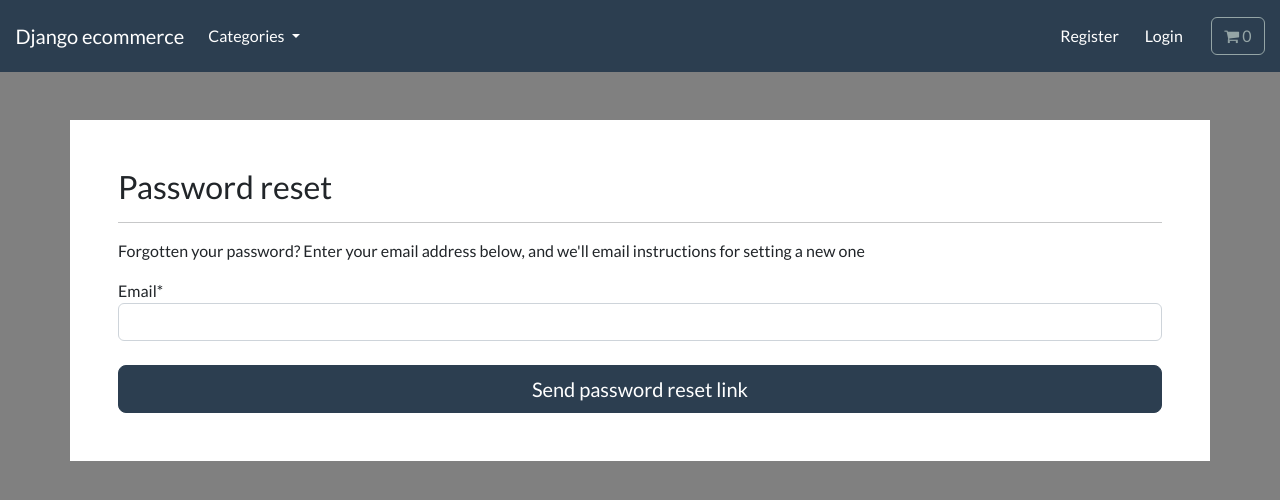
After one commit to trieuconcrete/ecommerce, a Django app: page /account/reset_password in a window 1280 px wide. The commit adds this page. Shown: the top 500 px of the page. Run offline with Django 3.2, Linux system fonts and the light colour scheme; data that the repository does not hold is empty; some libraries are stand-ins or nearby versions.

Commit message:
password management

```diff
--- a/account/templates/account/my_login.html
+++ b/account/templates/account/my_login.html
@@ -33,7 +33,7 @@
             <div class="text-center">
                 <a href="{% url 'account.register' %}"> Don't have an account? </a>
                 <br><br>
-                <a href="{% url 'account.register' %}"> Forgotten your password? </a>
+                <a href="{% url 'reset_password' %}"> Forgotten your password? </a>
             </div>
         </form>
 
--- /dev/null
+++ b/account/templates/account/password/reset.html
@@ -0,0 +1,30 @@
+{% include 'store/base.html' %}
+
+{% load static %}
+{% load crispy_forms_tags %}
+
+{% block content %}
+    <style>
+        body {
+            background-color: gray;
+        }
+    </style>
+<br><br>
+<div class="container bg-white shadow-md p-5 form-layout">
+    <h3> Password reset </h3>
+    <hr>
+    <p> Forgotten your password? Enter your email address below,
+        and we'll email instructions for setting a new one
+    </p>
+
+    <form method="post">
+
+        {% csrf_token %}
+        {{ form|crispy }}
+
+        <br>
+        <button type="submit" class="btn btn-primary btn-lg w-100 btn-block p-2"> Send password reset link </button>
+    </form>
+</div>
+
+{% endblock %}
--- a/account/templates/account/registration/register.html
+++ b/account/templates/account/registration/register.html
@@ -34,7 +34,7 @@
             <br>
             {% comment %} {{ form }} {% endcomment %}
 
-            <button type="submit" class="btn btn-primary btn-lg w-100 btn-block p-2 w-100 p-2" > Create Account</button>
+            <button type="submit" class="btn btn-primary btn-lg w-100 btn-block p-2" > Create Account</button>
             <br><br>
             <a href="{% url 'account.my-login' %}"> Already have an account? </a>
 
--- a/account/urls.py
+++ b/account/urls.py
@@ -1,6 +1,8 @@
 from django.urls import path
 
 from .import views
+
+from django.contrib.auth import views as auth_views
 
 urlpatterns = [
 
@@ -21,4 +23,16 @@ urlpatterns = [
     path('profile-management', views.profile_management, name="account.profile-management"),
     path('delete-account', views.delete_account, name="account.delete-account"),
 
+    # Password management urls/view
+    # 1. Submit your email form
+    path('reset_password', auth_views.PasswordResetView.as_view(template_name="account/password/reset.html"), name="reset_password"),
+
+    # 2. Success message stating that a password reset email was sent
+    path('reset_password_sent', auth_views.PasswordResetDoneView.as_view(template_name="account/password/reset_sent.html"), name="password_reset_done"),
+
+    # 2. Password reset link
+    path('reset/<uidb64>/<token>/', auth_views.PasswordResetConfirmView.as_view(template_name="account/password/reset_form.html"), name="password_reset_confirm"),
+
+    # 2. Success message stating that our password was reset
+    path('reset_password_complete', auth_views.PasswordResetCompleteView.as_view(template_name="account/password/reset_complete.html"), name="password_reset_complete"),
 ]
```
Also changed, not shown: account/templates/account/dashboard.html (+5 -5 lines), account/templates/account/password/reset_complete.html (added, +23 -0 lines), account/templates/account/password/reset_form.html (added, +32 -0 lines), account/templates/account/password/reset_sent.html (added, +22 -0 lines).
